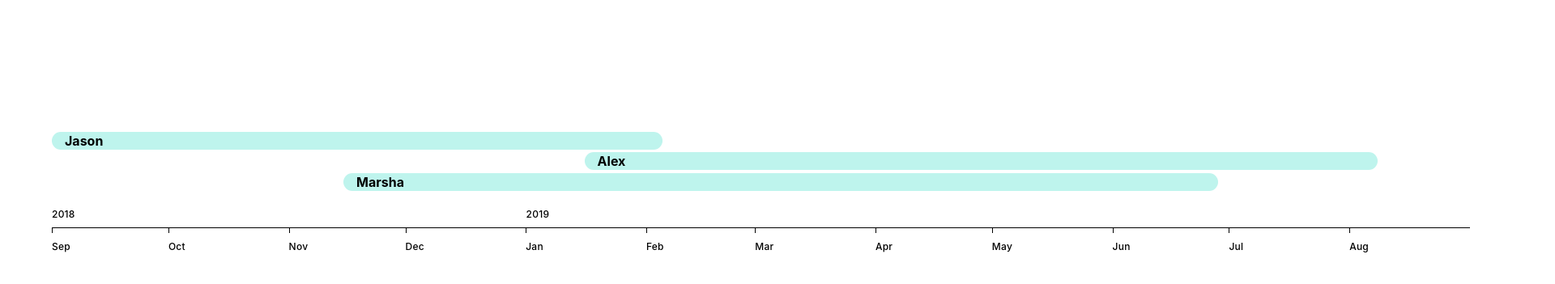
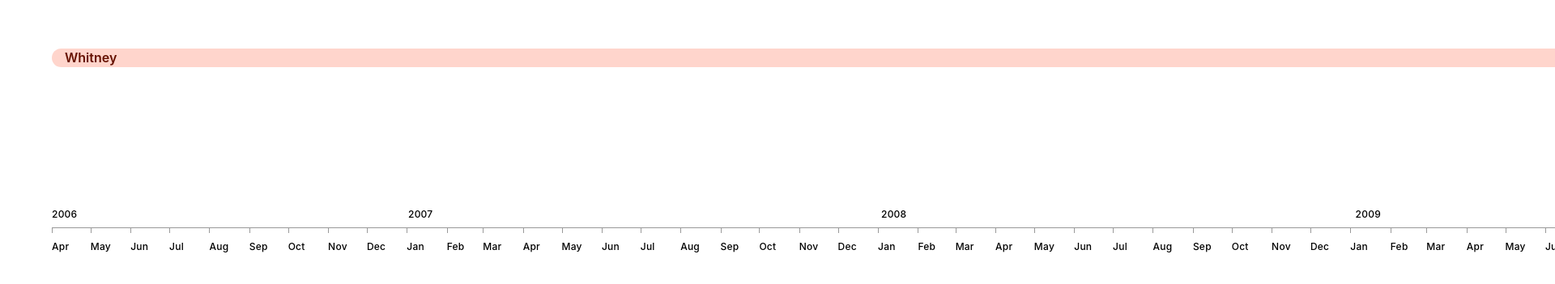
Before and after one commit to taylorgorman/timeline, a React (Create React App) app: page / in a window 1280 px wide. Shown: the part 427-778 px from the top of the page at 81% size, 1920 px wide, since content can reach past the window. Built offline with nearby package versions, Linux system fonts and the light colour scheme.

Commit message:
👷‍♂️ more things
split timeline into dateline and items. sort items by start date. real data. maybe other things.

```diff
--- /dev/null
+++ b/src/components/Dateline/index.js
@@ -0,0 +1,93 @@
+import './style.scss';
+import React from 'react';
+import moment from 'moment';
+
+export default function ( props ) {
+
+  // timeline boundaries
+  const startDate = moment.min( props.items.map( item => item.start ) )
+  const startYear = startDate.clone().startOf('year')
+  const startMonth = startDate.clone().startOf('month')
+  const endDate = moment.max( props.items.map( item => item.end ) )
+  const endYear = endDate.clone().startOf('year')
+  const endMonth = endDate.clone().startOf('month')
+
+  // collect years
+  let years = []
+  let iYear = startYear.clone()
+  while ( moment.min( iYear, endDate ) === iYear ) {
+
+    //console.log(`iYear`, iYear.format('MM DD YYYY'));
+    //console.log(`startYear`, startYear.format('MM DD YYYY'));
+    //console.log(`endYear`, endYear.format('MM DD YYYY'));
+
+    // All middle years
+    let daysIn = iYear.daysInYear()
+
+    // Is first year
+    if ( iYear.isSame( startYear ) ) {
+      daysIn = startYear.clone().endOf('year').diff( startMonth, 'd' ) + 1
+      console.log('is first year', daysIn);
+    }
+
+    // Is last year
+    if ( iYear.isSame( endYear ) ) {
+      daysIn = endMonth.clone().endOf('month').diff( endYear, 'd' ) + 1
+      console.log('is last year', daysIn);
+    }
+
+    // Save
+    years.push({
+      moment: iYear.clone(),
+      daysIn,
+    });
+
+    // Increment
+    iYear.add( 1, 'Y' );
+  }
+
+  // collect months
+  let months = [];
+  let iMonth = startMonth.clone();
+  while ( moment.min( iMonth, endDate ) === iMonth ) {
+    months.push( iMonth.clone() );
+    iMonth.add( 1, 'M' );
+  }
+
+  // render marks for days of month
+  const renderMarks = ( n ) => {
+    let marks = [];
+    for ( let i = 0; i < n; i++ ) {
+      marks.push( <div className="month-mark" style={{ width: 'calc(' + props.zoom + 'rem - 1px)' }} key={ i } /> )
+    }
+    return marks;
+  }
+
+  return (
+
+    <div className={ 'dateline' + ( props.zoom < .5 ? ' no-day-marks' : '' ) }>
+      <div className="years">
+      { years.map( ( year, key ) => (
+        <div className="year" style={{ width: year.daysIn * props.zoom + 'rem' }} key={key}>
+          <span className="name">{ year.moment.format('YYYY') }</span>
+        </div>
+      ) ) }
+      </div>
+      <div className="months">
+      { months.map( ( month, key ) => (
+        <div className="month" key={key}>
+
+          <div className="month-marks">
+            { renderMarks( month.daysInMonth() ) }
+          </div>
+          <div className="month-name">
+            { month.format('MMM') }
+          </div>
+        </div>
+      ) ) }
+      </div>
+    </div>
+
+  )
+
+}
--- /dev/null
+++ b/src/components/Dateline/style.scss
@@ -0,0 +1,44 @@
+
+.dateline {
+
+  $border_color: #999;
+
+  margin: 1em 0;
+  font-size: .75em;
+  font-weight: 500;
+  letter-spacing: .02em;
+  white-space: nowrap;
+
+  .year,
+  .month {
+    display: inline-block;
+  }
+  .year,
+  .month-name {
+    padding: .75em 0;
+  }
+  .year .name {
+    position: sticky;
+    left: 1rem;
+    padding-right: 1rem;
+  }
+  .month-marks {
+    display: flex;
+    align-items: baseline;
+    border-top: solid 1px $border_color;
+  }
+  .month-mark {
+    border-left: solid 1px rgba($border_color, .4);
+    height: .25em;
+  }
+  &.no-day-marks .month-mark:not(:first-child) {
+    border-left-color: transparent;
+  }
+  .month-mark:first-child {
+    border-left-color: $border_color;
+    height: 1em;
+  }
+  &.no-day-marks .month-mark:first-child {
+    height: .5em;
+  }
+}
--- /dev/null
+++ b/src/components/Items/index.js
@@ -0,0 +1,39 @@
+import './style.scss';
+import React from 'react';
+import moment from 'moment';
+
+export default function ( props ) {
+
+  // timeline boundaries
+  const startDate = moment.min( props.items.map( item => item.start ) )
+
+  // calculate extra data from items
+  const itemsProcessed = props.items.map( item => {
+    const daysLength = item.end.diff( item.start, 'd' )
+    const daysSinceStart = item.start.diff( startDate, 'd' )
+    return {
+      ...item,
+      daysLength,
+      daysSinceStart,
+      style: {
+        width: ( daysLength + 1 ) * props.zoom + 'rem', // first and last days inclusive
+        marginLeft: daysSinceStart * props.zoom + 'rem',
+      },
+    }
+  } )
+
+  return (
+
+    <React.Fragment>
+    { itemsProcessed.map( ( item, key ) => (
+      <div className={ 'item ' + item.type } style={ item.style } key={ key }>
+        <span className="title">
+          { item.title }
+        </span>
+      </div>
+    ) ) }
+    </React.Fragment>
+
+  )
+
+}
--- /dev/null
+++ b/src/components/Items/style.scss
@@ -0,0 +1,31 @@
+
+.item {
+
+  $friend_color: #6976FF;
+  $roommate_color: hsl(110, 100, 50);
+  $romance_color: hsl(10, 100, 50);
+
+  border-radius: 10em;
+  line-height: 1;
+  margin: .2em 0;
+
+  &.friend {
+    background-color: lighten($friend_color, 40);
+    color: darken($friend_color, 30);
+  }
+  &.romance {
+    background-color: lighten($romance_color, 40);
+    color: darken($romance_color, 30);
+  }
+  &.roommate {
+    background-color: lighten($roommate_color, 40);
+    color: darken($roommate_color, 30);
+  }
+  .title {
+    display: inline-block;
+    position: sticky;
+    left: 1em;
+    margin: .2em 1em;
+    font-weight: 600;
+  }
+}
--- a/src/components/Timeline/index.js
+++ b/src/components/Timeline/index.js
@@ -1,6 +1,10 @@
-import './style.css';
+import './style.scss';
 import React from 'react';
 import moment from 'moment';
+
+import Items from '../Items';
+import Dateline from '../Dateline';
+
 
 moment.prototype.daysInYear = function(){
   return this.isLeapYear() ? 366 : 365;
@@ -9,129 +13,25 @@ moment.prototype.daysInYear = function(){
 export default class Timeline extends React.Component {
 
   state = {
-    items: []
+    items: [],
+    zoom: 0.1,
   }
 
-  widthMultiplier = .3
+  render() {
 
-  render() { console.log('render()');
+    this.state.items.sort( ( a, b ) => ( moment.min( a.start, b.start ) === b.start ) ? 1 : -1 )
 
-    // timeline boundaries
-    const startDate = moment.min( this.state.items.map( item => item.start ) )
-    const startYear = startDate.clone().startOf('year')
-    const startMonth = startDate.clone().startOf('month')
-    const endDate = moment.max( this.state.items.map( item => item.end ) )
-    const endYear = endDate.clone().startOf('year')
-    const endMonth = endDate.clone().startOf('month')
-
-    // collect years
-    let years = []
-    let iYear = startYear.clone()
-    while ( moment.min( iYear, endDate ) === iYear ) {
-
-      //console.log(`iYear`, iYear.format('MM DD YYYY'));
-      //console.log(`startYear`, startYear.format('MM DD YYYY'));
-      //console.log(`endYear`, endYear.format('MM DD YYYY'));
-
-      // All middle years
-      let daysIn = iYear.daysInYear()
-
-      // Is first year
-      if ( iYear.isSame( startYear ) ) {
-        daysIn = startYear.clone().endOf('year').diff( startMonth, 'd' ) + 1
-        console.log('is first year', daysIn);
-      }
-
-      // Is last year
-      if ( iYear.isSame( endYear ) ) {
-        daysIn = endMonth.clone().endOf('month').diff( endYear, 'd' ) + 1
-        console.log('is last year', daysIn);
-      }
-
-      // Save
-      years.push({
-        moment: iYear.clone(),
-        daysIn,
-      });
-
-      // Increment
-      iYear.add( 1, 'Y' );
-    }
-
-    // collect months
-    let months = [];
-    let iMonth = startMonth.clone();
-    while ( moment.min( iMonth, endDate ) === iMonth ) {
-      months.push( iMonth.clone() );
-      iMonth.add( 1, 'M' );
-    }
-
-    // calculate extra data from items
-    const itemsProcessed = this.state.items.map( item => {
-      const daysLength = item.end.diff( item.start, 'd' )
-      const daysSinceStart = item.start.diff( startDate, 'd' )
-      return {
-        ...item,
-        daysLength,
-        daysSinceStart,
-        style: {
-          width: ( daysLength + 1 ) * this.widthMultiplier + 'rem', // first and last days inclusive
-          marginLeft: daysSinceStart * this.widthMultiplier + 'rem',
-        },
-      }
-    } )
-
-    // render marks for days of month
-    const renderMarks = ( n ) => {
-      let marks = [];
-      for ( let i = 0; i < n; i++ ) {
-        marks.push( <div className="month-mark" style={{ width: 'calc(' + this.widthMultiplier + 'rem - 1px)' }} key={ i } /> )
-      }
-      return marks;
-    }
-
-    // init year vars
-    let thisYear = startDate.clone().startOf( 'year' )
-    let lastYear = thisYear.subtract( 1, 'year' )
-    let showYear = true
-    let yearDaysLength = 0
-
-    console.log('years before render()',years);
     return (
 
-      <div className={ 'timeline' + ( this.widthMultiplier < .5 ? ' no-day-marks' : '' ) }>
-
-        { itemsProcessed.map( ( item, key ) => (
-          <div className="item" style={ item.style } key={ key }>
-            <span className="title">
-              { item.title }
-            </span>
-          </div>
-        ) ) }
-
-        <div className="time-line">
-          <div className="years">
-          { years.map( ( year, key ) => (
-            <div className="year" style={{ width: year.daysIn * this.widthMultiplier + 'rem' }} key={key}>
-              <span className="name">{ year.moment.format('YYYY') }</span>
-            </div>
-          ) ) }
-          </div>
-          <div className="months">
-          { months.map( ( month, key ) => (
-            <div className="month" key={key}>
-
-              <div className="month-marks">
-                { renderMarks( month.daysInMonth() ) }
-              </div>
-              <div className="month-name">
-                { month.format('MMM') }
-              </div>
-            </div>
-          ) ) }
-          </div>
-        </div>
-
+      <div className="timeline">
+        <Items
+          items={ this.state.items }
+          zoom={ this.state.zoom }
+        />
+        <Dateline
+          items={ this.state.items }
+          zoom={ this.state.zoom }
+        />
       </div>
 
     )
@@ -141,22 +41,46 @@ export default class Timeline extends React.Component {
 
     let items = [
       {
-        type: 'person',
-        title: 'Jason',
-        start: moment('2018-09-07'),
-        end: moment('2019-02-10'),
+        type: 'romance',
+        title: 'Whitney',
+        start: moment('2006-04-07'),
+        end: moment('2013-04-10'),
       },
       {
-        type: 'person',
-        title: 'Alex',
-        start: moment('2019-01-22'),
-        end: moment('2019-08-13'),
+        type: 'roommate',
+        title: 'Justin',
+        start: moment('2019-01-09'),
+        end: moment(),
       },
       {
-        type: 'person',
-        title: 'Marsha',
-        start: moment('2018-11-21'),
-        end: moment('2019-07-03'),
+        type: 'roommate',
+        title: 'Ivor',
+        start: moment('2018-08-01'),
+        end: moment('2019-01-05'),
+      },
+      {
+        type: 'roommate',
+        title: 'Maria',
+        start: moment('2019-05-01'),
+        end: moment(),
+      },
+      {
+        type: 'roommate',
+        title: 'Frank',
+        start: moment('2018-12-15'),
+        end: moment(),
+      },
+      {
+        type: 'roommate',
+        title: 'Jenna',
+        start: moment('2018-02-01'),
+        end: moment('2018-12-15'),
+      },
+      {
+        type: 'roommate',
+        title: 'Matt',
+        start: moment('2018-01-01'),
+        end: moment('2019-04-15'),
       },
     ]
 
--- a/src/components/Timeline/style.css
+++ /dev/null
@@ -1,56 +0,0 @@
-
-.timeline .item {
-  background-color: #bef4ed;
-  border-radius: 10em;
-  line-height: 1;
-  margin: .2em 0;
-}
-.timeline .title {
-  display: inline-block;
-  position: sticky;
-  left: 1em;
-  margin: .2em 1em;
-  font-weight: bold;
-}
-.time-line {
-  margin: 1em 0;
-  font-size: .75em;
-  font-weight: 500;
-  letter-spacing: .02em;
-  white-space: nowrap;
-}
-.time-line .years,
-.time-line .months {
-}
-.time-line .year,
-.time-line .month {
-  display: inline-block;
-}
-.time-line .year .name {
-  position: sticky;
-  left: 1rem;
-  padding-right: 1rem;
-}
-.time-line .year,
-.time-line .month-name {
-  padding: .75em 0;
-}
-.month-marks {
-  display: flex;
-  align-items: baseline;
-  border-top: solid 1px;
-}
-.month-mark {
-  border-left: solid 1px rgba(0,0,0,.25);
-  height: .25em;
-}
-.no-day-marks .month-mark:not(:first-child) {
-  border-left-color: transparent;
-}
-.month-mark:first-child {
-  border-left-color: currentColor;
-  height: 1em;
-}
-.no-day-marks .month-mark:first-child {
-  height: .5em;
-}
```
Also changed, not shown: src/components/Timeline/style.scss (added).
